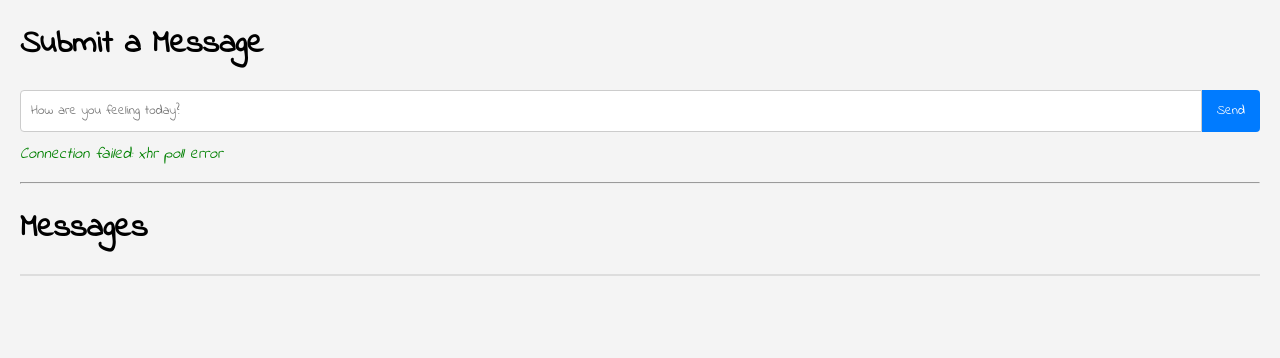
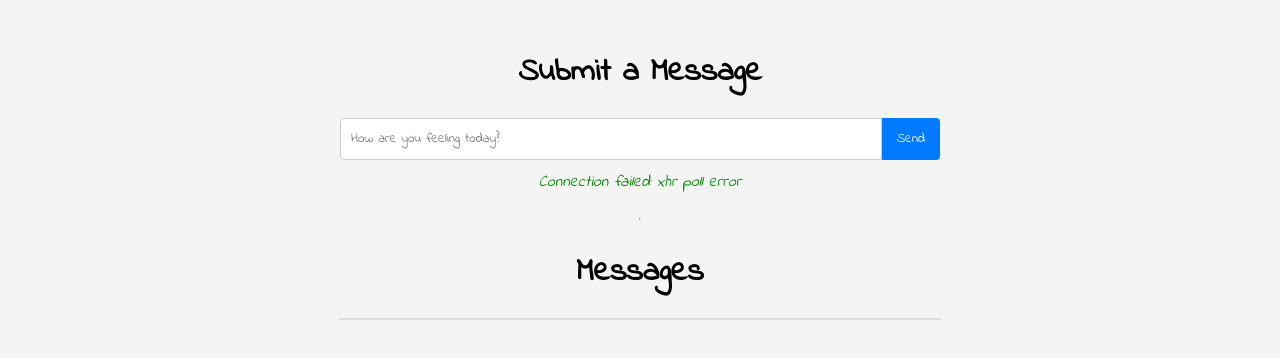
Before and after one commit to qassandrach/iwd-demo-2025, a website: page public/index.html in a window 1280 px wide. Drawn offline with nearby package versions, Linux system fonts and the light colour scheme; no server answers.

Commit message:
put at center

```diff
--- a/public/style.css
+++ b/public/style.css
@@ -1,17 +1,23 @@
 /* public/style.css */
 body {
     font-family: 'Indie Flower';
-    margin: 20px;
     background-color: #f4f4f4;
+
+    /* Add these properties for centering */
+    display: flex;             /* Enable Flexbox */
+    flex-direction: column;    /* Stack children vertically */
+    align-items: center;       /* Center children horizontally */
+    min-height: 100vh;         /* Ensure body takes at least full viewport height */
+    padding: 20px;             /* Use padding instead of margin for spacing inside */
 }
 
 #messages {
     list-style-type: none;
     padding: 0;
-    margin: 0;
+    margin: 0 0 20px 0; /* Add bottom margin to separate from form */
     background-color: #fff;
     border: 1px solid #ddd;
-    max-height: 70vh;
+    max-height: 60vh; /* Adjust max-height if needed */
     overflow-y: auto; /* Add scroll for many messages */
 }
 
@@ -24,8 +30,13 @@ body {
     border-bottom: none;
 }
 
+#messages,
 #message-form {
-    margin-top: 20px;
+    width: 100%; /* Take available width within the centered column */
+    max-width: 600px; /* Example: Set a maximum width */
+}
+
+#message-form {
     display: flex;
 }
 
```
